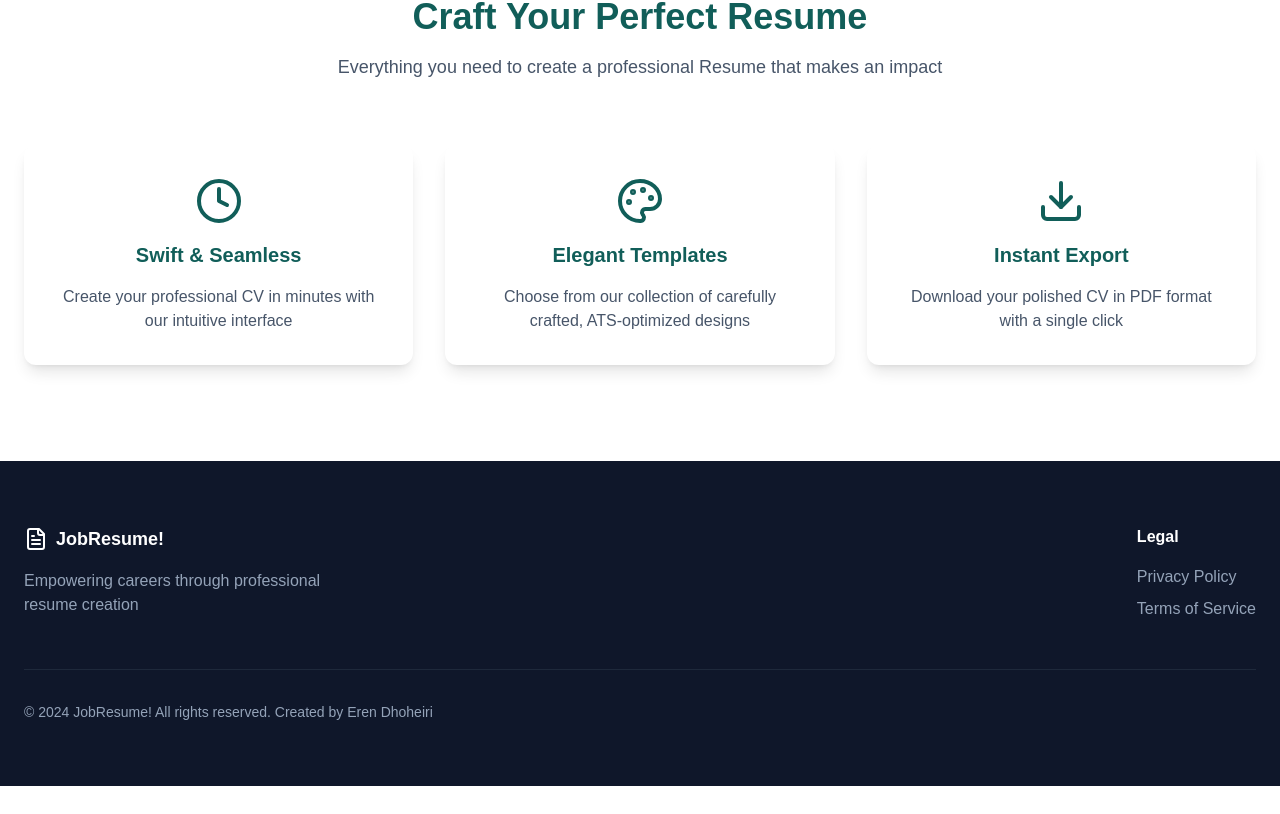
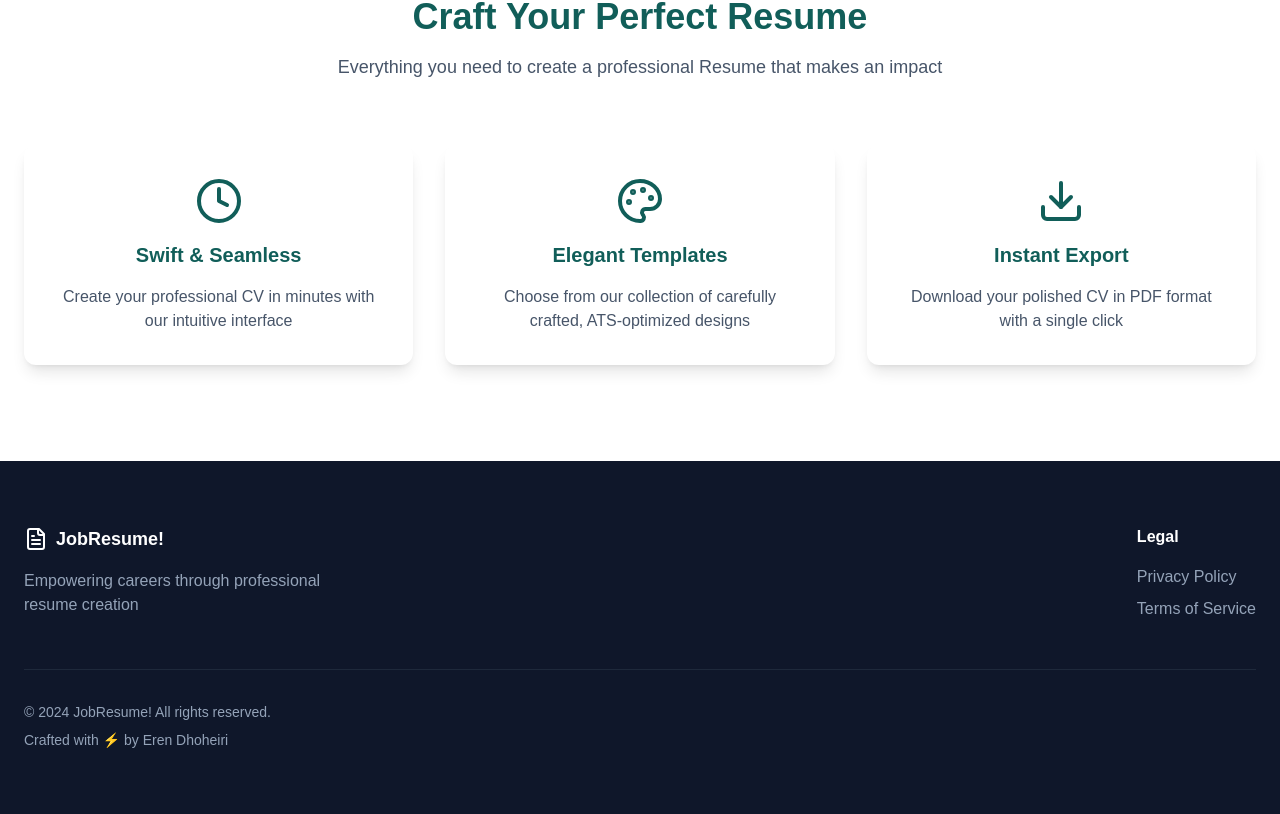
Before and after one commit to erendhoheiri/cv-generator-app, a Next.js app: page / in a window 1280 px wide. Shown: the part 899-1713 px from the top of the page. Before the commit the page ends 1685 px from the top, so only its background shows below. Built offline with nearby package versions, Linux system fonts and the light colour scheme.

Commit message:
Update footer with improved creator attribution styling

```diff
--- a/src/app/page.tsx
+++ b/src/app/page.tsx
@@ -190,12 +190,14 @@ export default function CVGeneratorLanding() {
             </div>
 
             <div className='border-t border-slate-800 mt-12 pt-8 text-slate-400 text-sm'>
-              © {new Date().getFullYear()} JobResume! All rights reserved. Created by{' '}
+              © {new Date().getFullYear()} JobResume! All rights reserved.
+              <div className='py-1' />
+              Crafted with ⚡ by{' '}
               <Link
-                href="https://www.linkedin.com/in/erendhoheiri/"
-                className="hover:text-white transition-colors"
-                target="_blank"
-                rel="noopener noreferrer"
+                href='https://www.linkedin.com/in/erendhoheiri/'
+                className='hover:text-white transition-colors'
+                target='_blank'
+                rel='noopener noreferrer'
               >
                 Eren Dhoheiri
               </Link>
```
